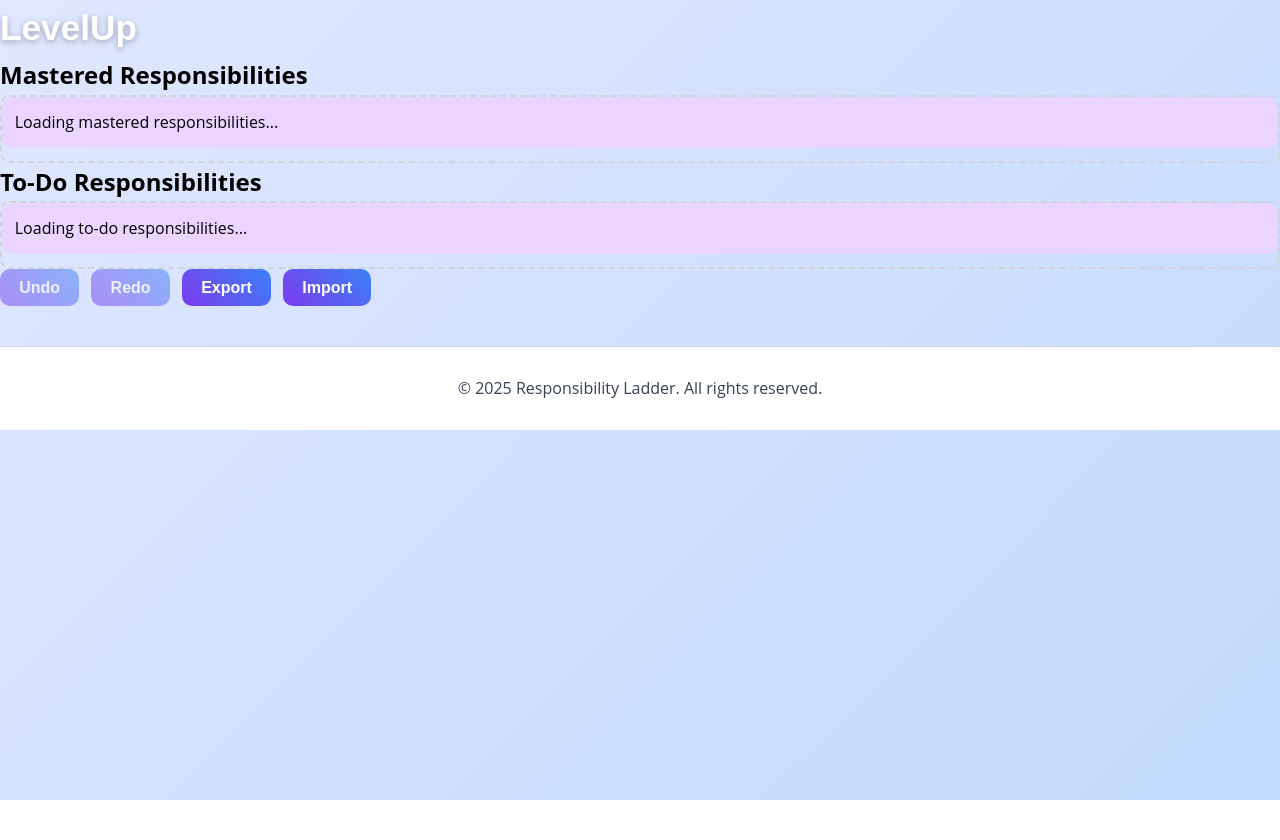
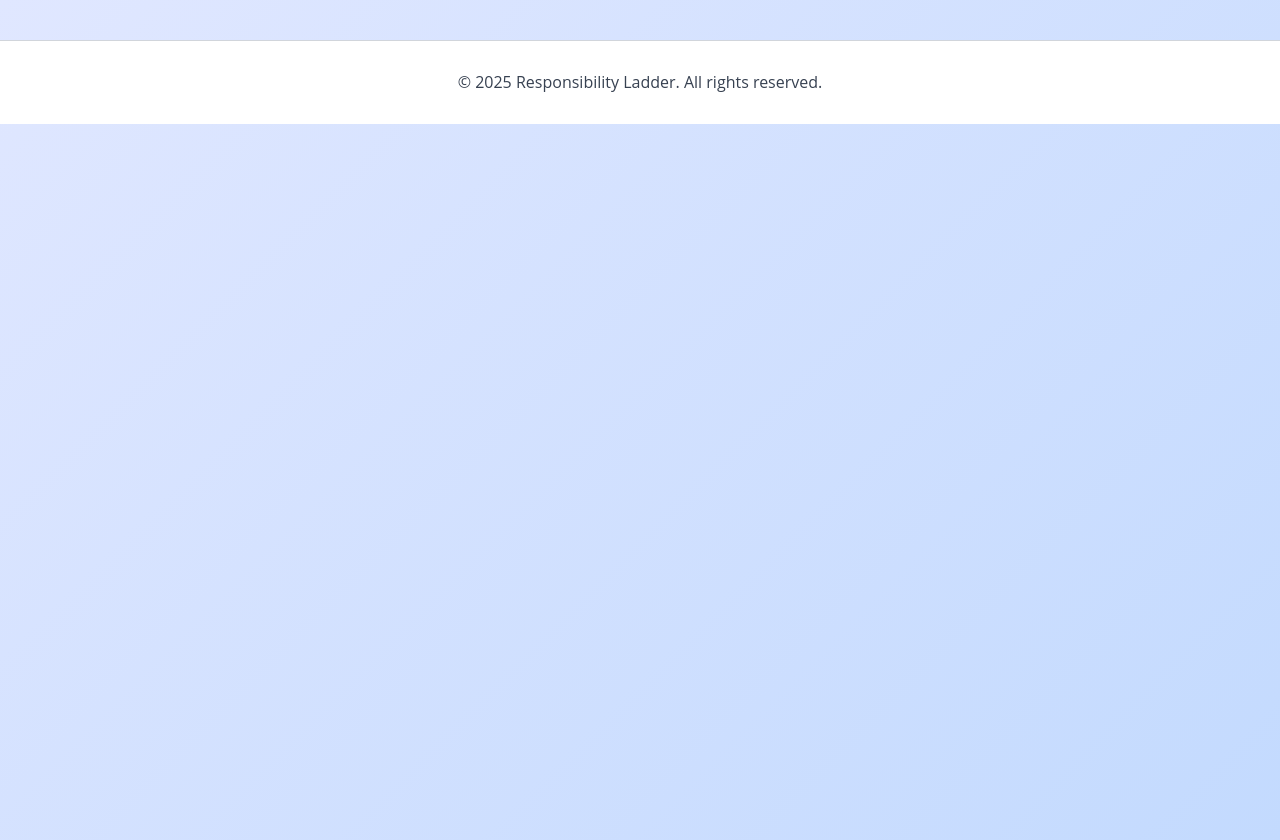
Before and after one commit to LevelUpTeenSus/LevelUp, a website: page public/index.html in a window 1280 px wide. Before the commit the page ends 800 px from the top, so only its background shows below. Drawn offline with Linux system fonts and the light colour scheme.

Commit message:
Brief, descriptive message

```diff
--- a/public/index.html
+++ b/public/index.html
@@ -2,6 +2,7 @@
 <html lang="en">
 <head>
   <meta charset="UTF-8">
+  <meta name="description" content="LevelUp: A dynamic responsibility and privilege management tool for families and educators.">
   <meta name="viewport" content="width=device-width, initial-scale=1.0, user-scalable=no">
   <link rel="stylesheet" href="styles.css">
   <link rel="icon" href="favicon.ico">
@@ -18,7 +19,7 @@
 </head>
 <body>
   <!-- Login Modal -->
-  <div id="loginModal" class="modal">
+  <div id="loginModal" class="modal" role="dialog" aria-modal="true" aria-hidden="true">
     <div class="modal-content">
       <h2>Login or Register</h2>
       <input id="emailInput" type="email" placeholder="Email" aria-label="Email" />
@@ -41,33 +42,13 @@
     <button id="logoutBtn">Logout</button>
   </div>
 
-  <!-- Main Board Container -->
-  <div id="board">
-    <h1>LevelUp</h1>
-    <h2>Mastered Responsibilities</h2>
-    <ul id="mastered-list" aria-live="polite">
-      <li class="loading">Loading mastered responsibilities...</li>
-    </ul>
-    <h2>To-Do Responsibilities</h2>
-    <ul id="todo-list" aria-live="polite">
-      <li class="loading">Loading to-do responsibilities...</li>
-    </ul>
-  </div>
-
-  <!-- Control Buttons -->
-  <div id="controls">
-    <button id="undoBtn" disabled>Undo</button>
-    <button id="redoBtn" disabled>Redo</button>
-    <button id="exportBtn">Export</button>
-    <button id="importBtn">Import</button>
-    <input type="file" id="fileInput" style="display: none;" accept=".json" />
-  </div>
+  <main id="board"></main>
 
   <!-- Notifications -->
   <div id="notifications"></div>
 
   <!-- Edit Modal -->
-  <div id="modal" class="modal" style="display:none;">
+  <div id="modal" class="modal" role="dialog" aria-modal="true" aria-hidden="true">
     <div class="modal-content">
       <input id="editInput" type="text" aria-label="Edit item" />
       <div class="actions">
@@ -82,6 +63,6 @@
     <p>&copy; 2025 Responsibility Ladder. All rights reserved.</p>
   </footer>
 
-  <script type="module" src="script.js"></script>
+  <script type="module" src="script.js" defer></script>
 </body>
 </html>
--- a/public/styles.css
+++ b/public/styles.css
@@ -418,7 +418,7 @@ li:focus {
 }
 
 /* Control panel buttons */
-#controls button {
+.controls button {
   padding: 0.6rem 1.2rem;
   font-family: 'Poppins', sans-serif;
   font-size: 1rem;
@@ -432,13 +432,13 @@ li:focus {
   margin-right: 0.5rem;
 }
 
-#controls button:hover:not(:disabled) {
+.controls button:hover:not(:disabled) {
   transform: translateY(-3px);
   box-shadow: 0 6px 12px rgba(0, 0, 0, 0.2);
   background: linear-gradient(45deg, #3b82f6, #7c3aed);
 }
 
-#controls button:disabled {
+.controls button:disabled {
   opacity: 0.5;
   cursor: not-allowed;
 }
```
